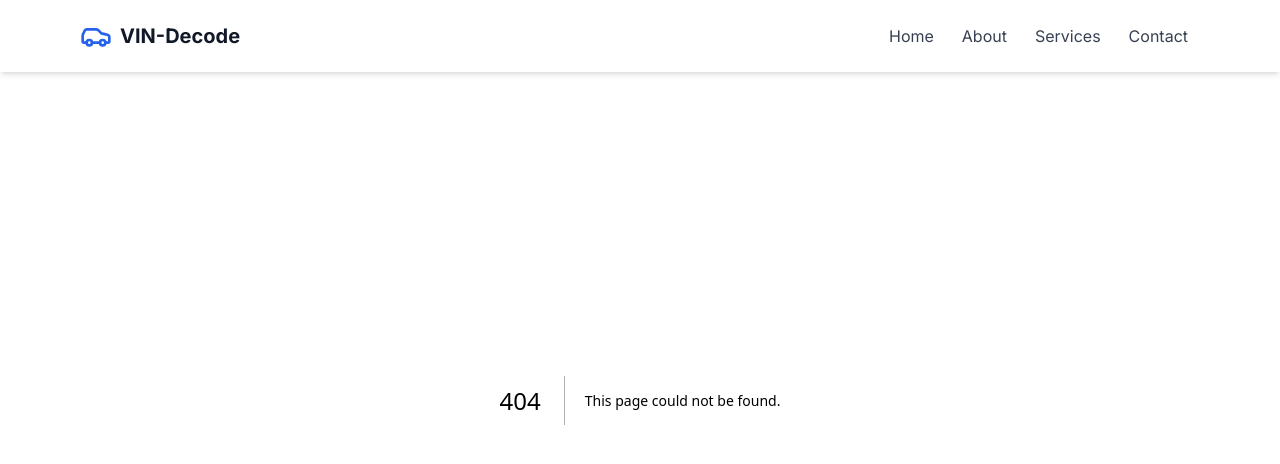
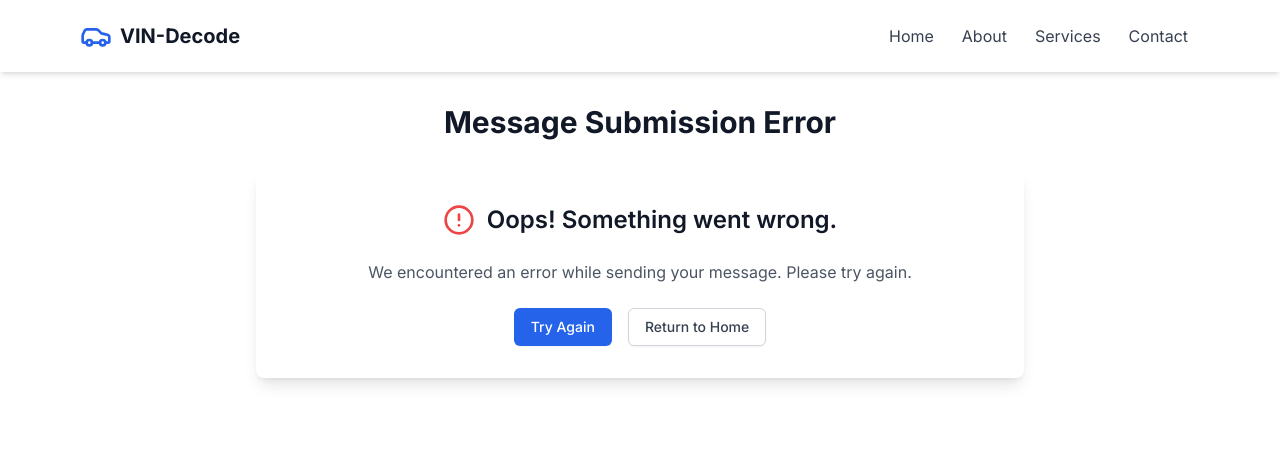
Before and after one commit to jaredthejellyfish/next-vin, a Next.js app: page /contact/error in a window 1280 px wide. Before the commit this address had no page. Shown: the top 464 px of the page. Built offline with nearby package versions, Linux system fonts and the light colour scheme.

Commit message:
refactor: Update page structure and token handling

```diff
--- /dev/null
+++ b/src/app/contact/error/page.tsx
@@ -0,0 +1,42 @@
+import React from "react";
+import { AlertCircle } from "lucide-react";
+
+const ContactErrorPage = () => {
+  return (
+    <div className="max-h-screen dark:bg-neutral-900 p-6 md:p-10 mt-16">
+      <div className="max-w-3xl mx-auto">
+        <h1 className="text-3xl font-bold text-gray-900 dark:text-neutral-100 mb-8 text-center">
+          Message Submission Error
+        </h1>
+
+        <div className="bg-white dark:bg-neutral-800 rounded-lg shadow-lg p-8 mb-8">
+          <div className="flex items-center justify-center mb-6">
+            <AlertCircle className="h-8 w-8 text-red-500 mr-3" />
+            <h2 className="text-2xl font-semibold text-gray-900 dark:text-neutral-100">
+              Oops! Something went wrong.
+            </h2>
+          </div>
+          <p className="text-gray-600 dark:text-neutral-300 mb-6 text-center">
+            We encountered an error while sending your message. Please try again.
+          </p>
+          <div className="flex justify-center space-x-4">
+            <a
+              href="/contact"
+              className="inline-block py-2 px-4 border border-transparent rounded-md shadow-sm text-sm font-medium text-white bg-blue-600 hover:bg-blue-700 focus:outline-none focus:ring-2 focus:ring-offset-2 focus:ring-blue-500"
+            >
+              Try Again
+            </a>
+            <a
+              href="/"
+              className="inline-block py-2 px-4 border border-gray-300 dark:border-neutral-600 rounded-md shadow-sm text-sm font-medium text-gray-700 dark:text-neutral-300 bg-white dark:bg-neutral-700 hover:bg-gray-50 dark:hover:bg-neutral-600 focus:outline-none focus:ring-2 focus:ring-offset-2 focus:ring-blue-500"
+            >
+              Return to Home
+            </a>
+          </div>
+        </div>
+      </div>
+    </div>
+  );
+};
+
+export default ContactErrorPage;
--- a/src/app/contact/page.tsx
+++ b/src/app/contact/page.tsx
@@ -1,23 +1,16 @@
-"use client";
-
-import React, { FormEvent } from "react";
+import { contactEmailSubit } from "@/utils/actions";
+import React from "react";
 
 const ContactPage = () => {
-  // Form submission logic will be implemented later
-  const handleSubmit = (event: FormEvent) => {
-    event.preventDefault();
-    // Form submission logic will go here
-  };
-
   return (
-    <div className="min-h-screen dark:bg-neutral-900 p-6 md:p-10 mt-16">
+    <div className="max-h-screen dark:bg-neutral-900 p-6 md:p-10 mt-16">
       <div className="max-w-3xl mx-auto">
         <h1 className="text-3xl font-bold text-gray-900 dark:text-neutral-100 mb-8 text-center">
           Contact Us
         </h1>
 
         <div className="bg-white dark:bg-neutral-800 rounded-lg shadow-lg p-8 mb-8">
-          <form onSubmit={handleSubmit} className="space-y-6">
+          <form action={contactEmailSubit} className="space-y-6">
             <div>
               <label
                 htmlFor="name"
--- /dev/null
+++ b/src/app/contact/success/page.tsx
@@ -0,0 +1,36 @@
+import React from "react";
+import { CheckCircle } from "lucide-react";
+
+const ContactSuccessPage = () => {
+  return (
+    <div className="max-h-screen dark:bg-neutral-900 p-6 md:p-10 mt-16">
+      <div className="max-w-3xl mx-auto">
+        <h1 className="text-3xl font-bold text-gray-900 dark:text-neutral-100 mb-8 text-center">
+          Message Sent Successfully
+        </h1>
+
+        <div className="bg-white dark:bg-neutral-800 rounded-lg shadow-lg p-8 mb-8">
+          <div className="flex items-center justify-center mb-6">
+            <CheckCircle className="h-8 w-8 text-green-500 mr-3" />
+            <h2 className="text-2xl font-semibold text-gray-900 dark:text-neutral-100">
+              Thank You!
+            </h2>
+          </div>
+          <p className="text-gray-600 dark:text-neutral-300 mb-6 text-center">
+            Your message has been received. We&apos;ll get back to you as soon as possible.
+          </p>
+          <div className="text-center">
+            <a
+              href="/"
+              className="inline-block py-2 px-4 border border-transparent rounded-md shadow-sm text-sm font-medium text-white bg-blue-600 hover:bg-blue-700 focus:outline-none focus:ring-2 focus:ring-offset-2 focus:ring-blue-500"
+            >
+              Return to Home
+            </a>
+          </div>
+        </div>
+      </div>
+    </div>
+  );
+};
+
+export default ContactSuccessPage;
--- /dev/null
+++ b/src/app/global-error.tsx
@@ -0,0 +1,38 @@
+"use client";
+
+import React from "react";
+import { ServerCrash } from "lucide-react";
+
+export default function GlobalError({ reset }: { reset: () => void }) {
+  return (
+    <html>
+      <body className="min-h-screen dark:bg-neutral-900 p-6 md:p-10 flex flex-col justify-center">
+        <div className="max-w-3xl mx-auto w-full">
+          <div className="bg-white dark:bg-neutral-800 rounded-lg shadow-lg p-8 mb-8">
+            <div className="flex items-center justify-center mb-6">
+              <ServerCrash className="h-16 w-16 text-blue-500 mr-4" />
+              <h1 className="text-5xl font-bold text-gray-900 dark:text-neutral-100">
+                Error
+              </h1>
+            </div>
+            <h2 className="text-2xl font-semibold text-gray-900 dark:text-neutral-100 text-center mb-4">
+              Something went wrong!
+            </h2>
+            <p className="text-gray-600 dark:text-neutral-300 mb-8 text-center">
+              We apologize for the inconvenience. Our team has been notified and
+              is working on the issue.
+            </p>
+            <div className="flex justify-center">
+              <button
+                onClick={() => reset()}
+                className="inline-block py-2 px-4 border border-transparent rounded-md shadow-sm text-sm font-medium text-white bg-blue-600 hover:bg-blue-700 focus:outline-none focus:ring-2 focus:ring-offset-2 focus:ring-blue-500"
+              >
+                Try again
+              </button>
+            </div>
+          </div>
+        </div>
+      </body>
+    </html>
+  );
+}
--- a/src/app/globals.css
+++ b/src/app/globals.css
@@ -68,6 +68,10 @@
   }
 }
 
-html {
-  background-color: black;
+@media (prefers-color-scheme: dark) {
+  @layer base {
+    body {
+      @apply dark:bg-neutral-900 dark:text-foreground;
+    }
+  }
 }
--- /dev/null
+++ b/src/app/not-found.tsx
@@ -0,0 +1,35 @@
+import React from "react";
+import { FileQuestion } from "lucide-react";
+import Link from "next/link";
+
+export default function NotFound() {
+  return (
+    <div className="min-h-screen dark:bg-neutral-900 p-6 md:p-10 flex flex-col justify-center">
+      <div className="max-w-3xl mx-auto w-full">
+        <div className="bg-white dark:bg-neutral-800 rounded-lg shadow-lg p-8 mb-8">
+          <div className="flex items-center justify-center mb-6">
+            <FileQuestion className="h-16 w-16 text-blue-500 mr-4" />
+            <h1 className="text-5xl font-bold text-gray-900 dark:text-neutral-100">
+              404
+            </h1>
+          </div>
+          <h2 className="text-2xl font-semibold text-gray-900 dark:text-neutral-100 text-center mb-4">
+            Oops! Page Not Found
+          </h2>
+          <p className="text-gray-600 dark:text-neutral-300 mb-8 text-center">
+            The page you&apos;re looking for doesn&apos;t exist or has been
+            moved.
+          </p>
+          <div className="flex justify-center space-x-4">
+            <Link
+              href="/"
+              className="inline-block py-2 px-4 border border-transparent rounded-md shadow-sm text-sm font-medium text-white bg-blue-600 hover:bg-blue-700 focus:outline-none focus:ring-2 focus:ring-offset-2 focus:ring-blue-500"
+            >
+              Go to Homepage
+            </Link>
+          </div>
+        </div>
+      </div>
+    </div>
+  );
+}
--- a/src/app/page.tsx
+++ b/src/app/page.tsx
@@ -5,7 +5,7 @@ import { validate } from "vinidator";
 
 export default function Home() {
   const [vin, setVin] = useState("");
-
+  throw new Error("Not implemented");
   return (
     <main className="flex h-screen flex-col items-center justify-center p-6 dark:bg-neutral-900">
       <div className="w-full max-w-sm bg-white dark:bg-neutral-800 rounded-lg shadow-lg p-8">
--- /dev/null
+++ b/src/app/test-error/page.tsx
@@ -0,0 +1,11 @@
+'use client'
+
+import { useEffect } from 'react'
+
+export default function ErrorTest() {
+  useEffect(() => {
+    throw new Error('This is a test error')
+  }, [])
+
+  return null
+}
--- a/src/utils/actions.ts
+++ b/src/utils/actions.ts
@@ -5,3 +5,9 @@ import { redirect } from 'next/navigation'
 export async function resultsForVin(data: FormData) {
   redirect(`/results/${data.get('vin')}`)
 }
+
+export async function contactEmailSubit(data: FormData) {
+  console.log('Email submitted:', data)
+
+  redirect('/contact/success')
+}
```
